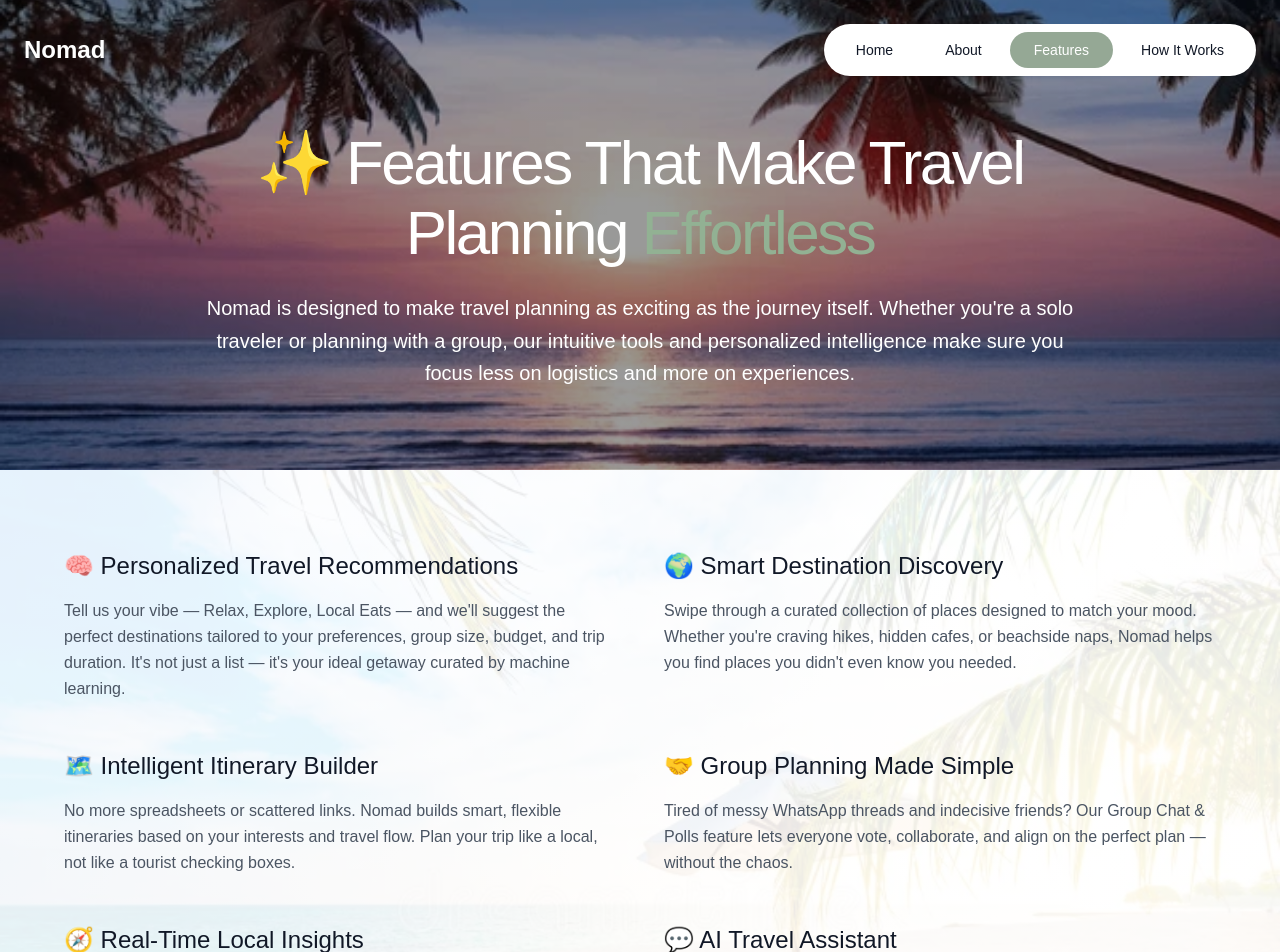
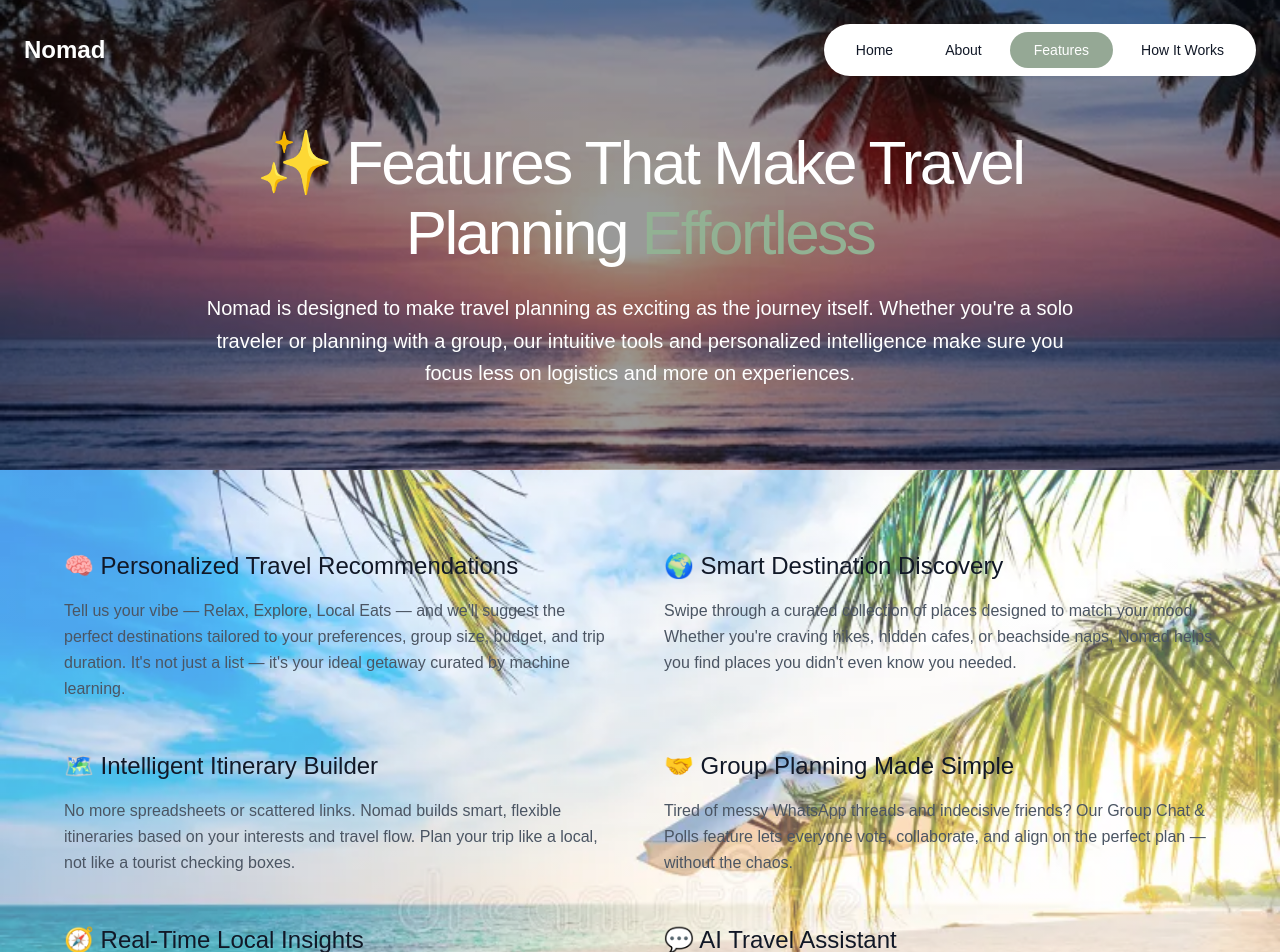
Before and after one commit to abhay211/nomad-landing-page-builder, a React (Vite) app: page /features in a window 1280 px wide. Shown: the top 952 px of the page. Built offline with nearby package versions, Linux system fonts and the light colour scheme; a web font is replaced by a local one.

Commit message:
Fix: Improve image visibility
Adjusted the background image settings on the Features page to improve visibility.

```diff
--- a/src/pages/Features.tsx
+++ b/src/pages/Features.tsx
@@ -1,4 +1,3 @@
-
 import React from 'react';
 import Navigation from '../components/Navigation';
 import Footer from '../components/Footer';
@@ -32,7 +31,7 @@ const Features = () => {
       <section
         className="py-20 px-6 relative"
         style={{
-          backgroundImage: `linear-gradient(rgba(255, 255, 255, 0.9), rgba(255, 255, 255, 0.9)), url('/lovable-uploads/e0a9d7be-7d2b-40f4-933f-5900dae17047.png')`,
+          backgroundImage: `linear-gradient(rgba(255, 255, 255, 0.3), rgba(255, 255, 255, 0.3)), url('/lovable-uploads/e0a9d7be-7d2b-40f4-933f-5900dae17047.png')`,
           backgroundSize: 'cover',
           backgroundPosition: 'center',
           backgroundRepeat: 'no-repeat'
```
